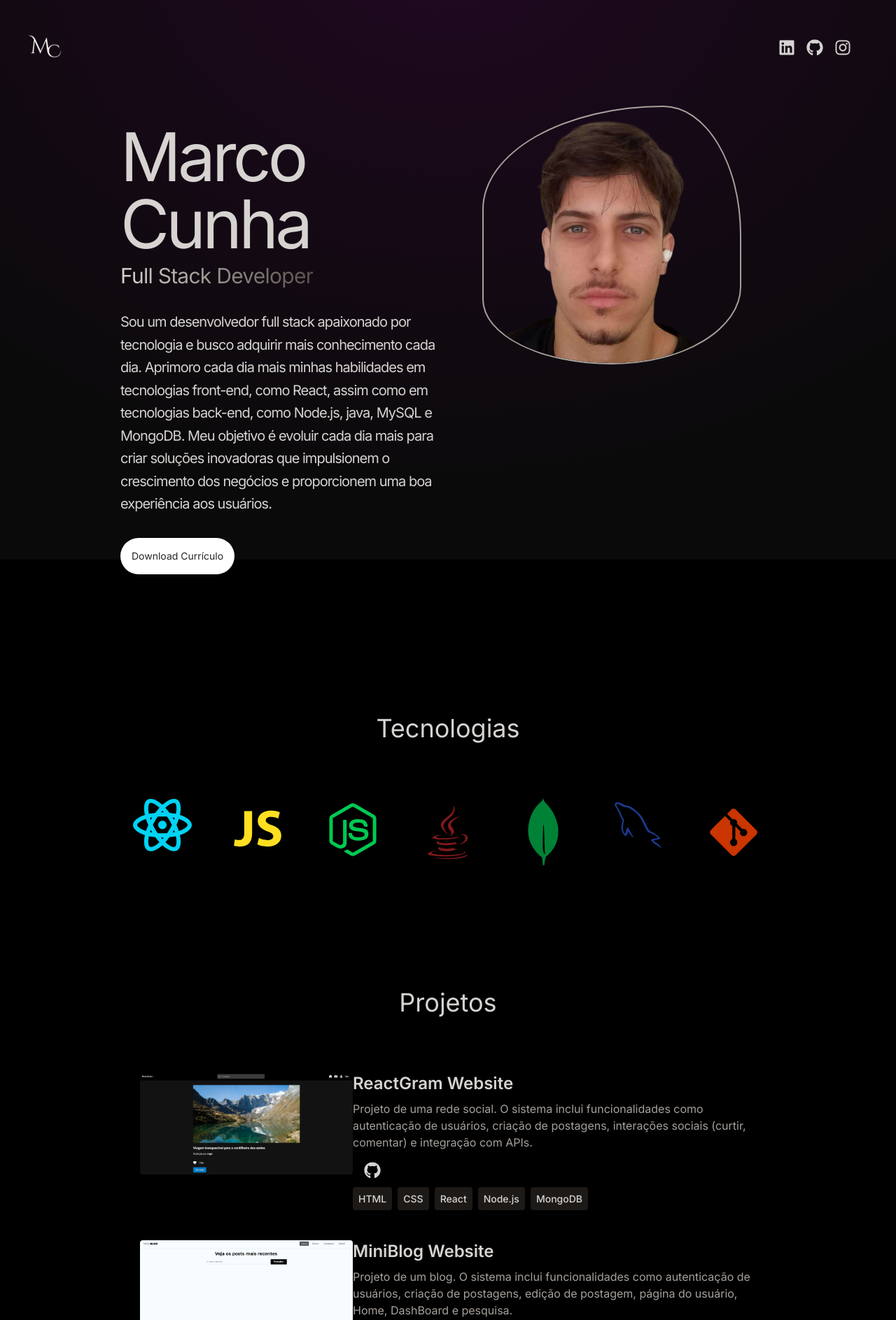
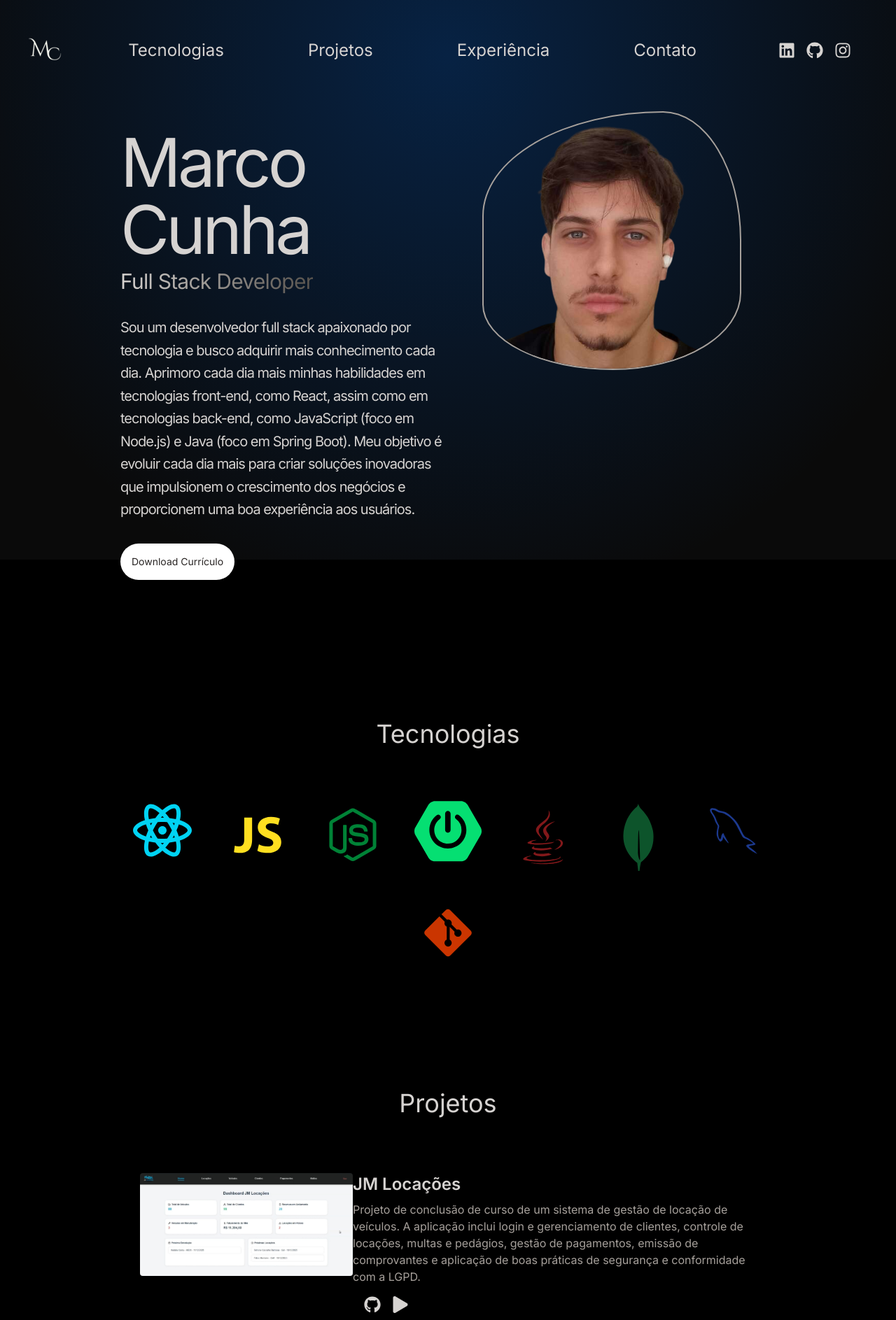
Before and after one commit to MarcoVCunha/my-portfolio, a React (Vite) app: page / in a window 1280 px wide. Shown: the top 1887 px of the page at 70% size. Built offline with nearby package versions, Linux system fonts and the light colour scheme.

Commit message:
atualizando portifolio e mudando um pouco esteticamente

```diff
--- a/src/App.jsx
+++ b/src/App.jsx
@@ -9,7 +9,12 @@ function App() {
   return (
     <div className="overflow-x-hidden text-stone-300 antialiased">
       <div className="fixed insert-0 -z-10">
-        <div className="absolute top-0 z-[-2] h-screen w-screen bg-neutral-950 bg-[radial-gradient(ellipse_80%_100%_at_50%_-10%,rgba(120,0,120,0.2),rgba(255,255,255,0))]"></div>
+        <div
+          className="absolute top-0 z-[-2] h-screen w-screen bg-neutral-950
+bg-[radial-gradient(ellipse_60%_100%_at_50%_10%,rgba(0,90,200,0.3),rgba(255,255,255,0))]
+]
+"
+        ></div>
       </div>
 
       <div className="container mx-auto px-8">
--- a/src/components/Contact.jsx
+++ b/src/components/Contact.jsx
@@ -3,7 +3,7 @@ import { motion } from "framer-motion";
 
 const Contact = () => {
   return (
-    <div className="border-t border-stone-900 pb-20">
+    <section id="contact" className="border-t border-stone-900 pb-20">
       <motion.h2
         whileInView={{ opacity: 1 }}
         initial={{ opacity: 0 }}
@@ -40,7 +40,7 @@ const Contact = () => {
           {CONTACT.email}
         </motion.a>
       </div>
-    </div>
+    </section>
   );
 };
 
--- a/src/components/Experience.jsx
+++ b/src/components/Experience.jsx
@@ -4,7 +4,7 @@ import { motion } from "framer-motion";
 const Experience = () => {
   return (
 
-    <div className="pb-4">
+    <section id="experience" className="pb-4">
       <motion.h2
         whileInView={{ opacity: 1, y: 0 }}
         initial={{ opacity: 0, y: -100 }}
@@ -57,7 +57,7 @@ const Experience = () => {
           </div>
         ))}
       </div>
-    </div>
+    </section>
   );
 };
 
--- a/src/components/Navbar.jsx
+++ b/src/components/Navbar.jsx
@@ -11,12 +11,19 @@ const Navbar = () => {
           <img src={logo} className="mx-2" width={50} height={50} alt="Logo" />
         </a>
       </div>
+      <div className="m-8 flex items-center justify-center gap-30 text-2xl">
+        <a href="#tec" className="hover:text-gray-400">Tecnologias</a>
+        <a href="#projects" className="hover:text-gray-400">Projetos</a>
+        <a href="#experience" className="hover:text-gray-400">Experiência</a>
+        <a href="#contact" className="hover:text-gray-400">Contato</a>
+      </div>
       <div className="m-8 flex items-center justify-center gap-4 text-2xl">
         <a
           href="https://www.linkedin.com/in/marco-cunha-0225762b8"
           target="_blank"
           rel="noopener noreferrer"
           aria-label="LinkedIn"
+          className="hover:text-gray-400"
         >
           <FaLinkedin />
         </a>
@@ -25,6 +32,7 @@ const Navbar = () => {
           target="_blank"
           rel="noopener noreferrer"
           aria-label="GitHub"
+          className="hover:text-gray-400"
         >
           <FaGithub />
         </a>
@@ -33,6 +41,7 @@ const Navbar = () => {
           target="_blank"
           rel="noopener noreferrer"
           aria-label="Instagram"
+          className="hover:text-gray-400"
         >
           <FaInstagram />
         </a>
--- a/src/components/Projects.jsx
+++ b/src/components/Projects.jsx
@@ -1,10 +1,10 @@
-import { FaGithub, FaLink } from "react-icons/fa";
+import { FaGithub, FaLink, FaPlay } from "react-icons/fa";
 import { PROJECTS } from "../constants";
 import { motion } from "framer-motion";
 
 const Projects = () => {
   return (
-    <div className="pb-4">
+    <section id="projects" className="pb-4">
       <motion.h2
         whileInView={{ opacity: 1, y: 0 }}
         initial={{ opacity: 0, y: -100 }}
@@ -57,6 +57,16 @@ const Projects = () => {
                     <FaLink />
                   </a>
                 )}
+                {project.video && (
+                  <a
+                    href={project.video}
+                    target="_blank"
+                    rel="noopener noreferrer"
+                    aria-label="Video"
+                  >
+                    <FaPlay />
+                  </a>
+                )}
               </div>
               {project.technologies.map((tech, index) => {
                 return (
@@ -72,7 +82,7 @@ const Projects = () => {
           </div>
         ))}
       </div>
-    </div>
+    </section>
   );
 };
 
--- a/src/components/Technologies.jsx
+++ b/src/components/Technologies.jsx
@@ -6,7 +6,7 @@ import {
   DiNodejsSmall,
 } from "react-icons/di";
 import { RiReactjsLine } from "react-icons/ri";
-import { SiMongodb } from "react-icons/si";
+import { SiMongodb, SiSpringboot } from "react-icons/si";
 import { motion } from "framer-motion";
 
 // Animação vertical (para cima e para baixo)
@@ -25,16 +25,17 @@ const iconsVariants = (duration) => ({
 const icons = [
   { Icon: RiReactjsLine, color: "text-cyan-400", duration: 2.5 },
   { Icon: DiJavascript1, color: "text-yellow-300", duration: 3.5 },
-  { Icon: DiNodejsSmall, color: "text-green-500", duration: 5 },
+  { Icon: DiNodejsSmall, color: "text-green-700", duration: 5 },
+  { Icon: SiSpringboot, color: "text-green-400", duration: 4.5 },
   { Icon: DiJava, color: "text-red-900", duration: 2 },
-  { Icon: SiMongodb, color: "text-green-700", duration: 6 },
+  { Icon: SiMongodb, color: "text-green-900", duration: 6 },
   { Icon: DiMysql, color: "text-blue-900", duration: 4 },
   { Icon: DiGit, color: "text-orange-700", duration: 3 },
 ];
 
 const Technologies = () => {
   return (
-    <div className="pb-24">
+    <section id="tec" className="pb-24">
       <motion.h2
         whileInView={{ opacity: 1, y: 0 }}
         initial={{ opacity: 0, y: -100 }}
@@ -62,7 +63,7 @@ const Technologies = () => {
           </motion.div>
         ))}
       </motion.div>
-    </div>
+    </section>
   );
 };
 
--- a/src/constants/index.js
+++ b/src/constants/index.js
@@ -2,10 +2,11 @@ import project1 from "../assets/projects/reactgram.png";
 import project2 from "../assets/projects/miniblog.png";
 import project3 from "../assets/projects/gym.png";
 import project4 from "../assets/projects/cine.png";
+import project5 from "../assets/projects/jm.png";
 
-export const HERO_CONTENT = `Sou um desenvolvedor full stack apaixonado por tecnologia e busco adquirir mais conhecimento cada dia. Aprimoro cada dia mais minhas habilidades em tecnologias front-end, como React, assim como em tecnologias back-end, como Node.js, java, MySQL e MongoDB. Meu objetivo é evoluir cada dia mais para criar soluções inovadoras que impulsionem o crescimento dos negócios e proporcionem uma boa experiência aos usuários.`;
+export const HERO_CONTENT = `Sou um desenvolvedor full stack apaixonado por tecnologia e busco adquirir mais conhecimento cada dia. Aprimoro cada dia mais minhas habilidades em tecnologias front-end, como React, assim como em tecnologias back-end, como JavaScript (foco em Node.js) e Java (foco em Spring Boot). Meu objetivo é evoluir cada dia mais para criar soluções inovadoras que impulsionem o crescimento dos negócios e proporcionem uma boa experiência aos usuários.`;
 
-export const ABOUT_TEXT = `I am a dedicated and versatile full stack developer with a passion for creating efficient and user-friendly web applications. With 5 years of professional experience, I have worked with a variety of technologies, including React, Next.js, Node.js, MySQL, PostgreSQL, and MongoDB. My journey in web development began with a deep curiosity for how things work, and it has evolved into a career where I continuously strive to learn and adapt to new challenges. I thrive in collaborative environments and enjoy solving complex problems to deliver high-quality solutions. Outside of coding, I enjoy staying active, exploring new technologies, and contributing to open-source projects.`;
+export const ABOUT_TEXT = ``;
 
 export const EXPERIENCES = [
   {
@@ -19,11 +20,21 @@ export const EXPERIENCES = [
 
 export const PROJECTS = [
   {
+    title: "JM Locações",
+    image: project5,
+    description:
+      "Projeto de conclusão de curso de um sistema de gestão de locação de veículos. A aplicação inclui login e gerenciamento de clientes, controle de locações, multas e pedágios, gestão de pagamentos, emissão de comprovantes e aplicação de boas práticas de segurança e conformidade com a LGPD.",
+    technologies: ["React", "Spring Boot", "MySQL"],
+    git: "https://github.com/MarcoViniciusCunha/PFC_SI_JMLOCACOES.git",
+    video:
+      "https://drive.google.com/file/d/1yiE0LehDyiJBIO_ob6VSzRCrrpwIZ4Gb/view?usp=drive_link",
+  },
+  {
     title: "ReactGram Website",
     image: project1,
     description:
       "Projeto de uma rede social. O sistema inclui funcionalidades como autenticação de usuários, criação de postagens, interações sociais (curtir, comentar) e integração com APIs.",
-    technologies: ["HTML", "CSS", "React", "Node.js", "MongoDB"],
+    technologies: ["React", "Node.js", "MongoDB"],
     git: "https://github.com/MarcoVCunha/Rede-social",
   },
   {
@@ -31,7 +42,7 @@ export const PROJECTS = [
     image: project2,
     description:
       "Projeto de um blog. O sistema inclui funcionalidades como autenticação de usuários, criação de postagens, edição de postagem, página do usuário, Home, DashBoard e pesquisa.",
-    technologies: ["HTML", "CSS", "React", "Firebase"],
+    technologies: ["React", "Firebase", "Node.js"],
     git: "https://github.com/MarcoVCunha/Blog",
   },
   {
@@ -47,14 +58,14 @@ export const PROJECTS = [
     image: project4,
     description:
       "Projeto de uma biblioteca de filmes usando a api TMDB e react.js. Funcionalidades de pesquisa e ver detalhes de um filme.",
-    technologies: ["React", "CSS"],
+    technologies: ["React"],
     git: "https://github.com/MarcoVCunha/MovieLib",
     link: "https://cinelib-three.vercel.app",
   },
 ];
 
 export const CONTACT = {
-  address: "Rua Joaquim Martins Coelho 117, Mogi das Cruzes, SP",
-  phoneNo: "+55 11 94046-3072 ",
+  address: "Mogi das Cruzes - SP",
+  phoneNo: "+55 11 97999-5695",
   email: "marcoviniciuscunha@gmail.com",
 };
```
Also changed, not shown: src/assets/projects/jm.png (added), src/components/Hero.jsx (line endings or trailing spaces), 1 other file (tests, documents, lock files or other folders).
